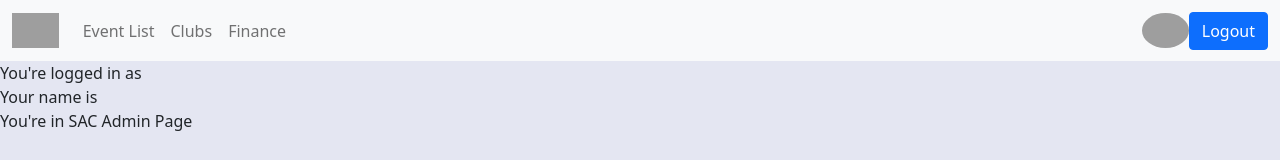
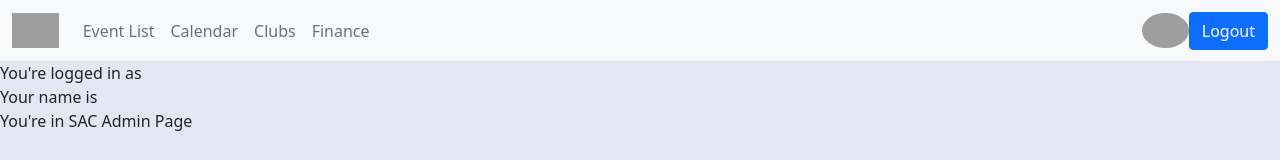
Before and after one commit to turgut-edis/Group1D--CluBil, a React (Create React App) app: page /sacadmin in a window 1280 px wide. Shown: the top 160 px of the page. Built offline with nearby package versions, Linux system fonts and the light colour scheme; no server answers; the database is empty; sample sign-in values are in the browser's storage; grey boxes are pictures that could not be loaded.

Commit message:
sac admin navbar fixed

```diff
--- a/src/SACAdmin.js
+++ b/src/SACAdmin.js
@@ -73,6 +73,11 @@
                   </a>
                 </li>
                 <li class="nav-item">
+                  <a class="nav-link" href="/calendar">
+                    Calendar
+                  </a>
+                </li>
+                <li class="nav-item">
                   <a class="nav-link" href="/clubs">
                     Clubs
                   </a>
```
